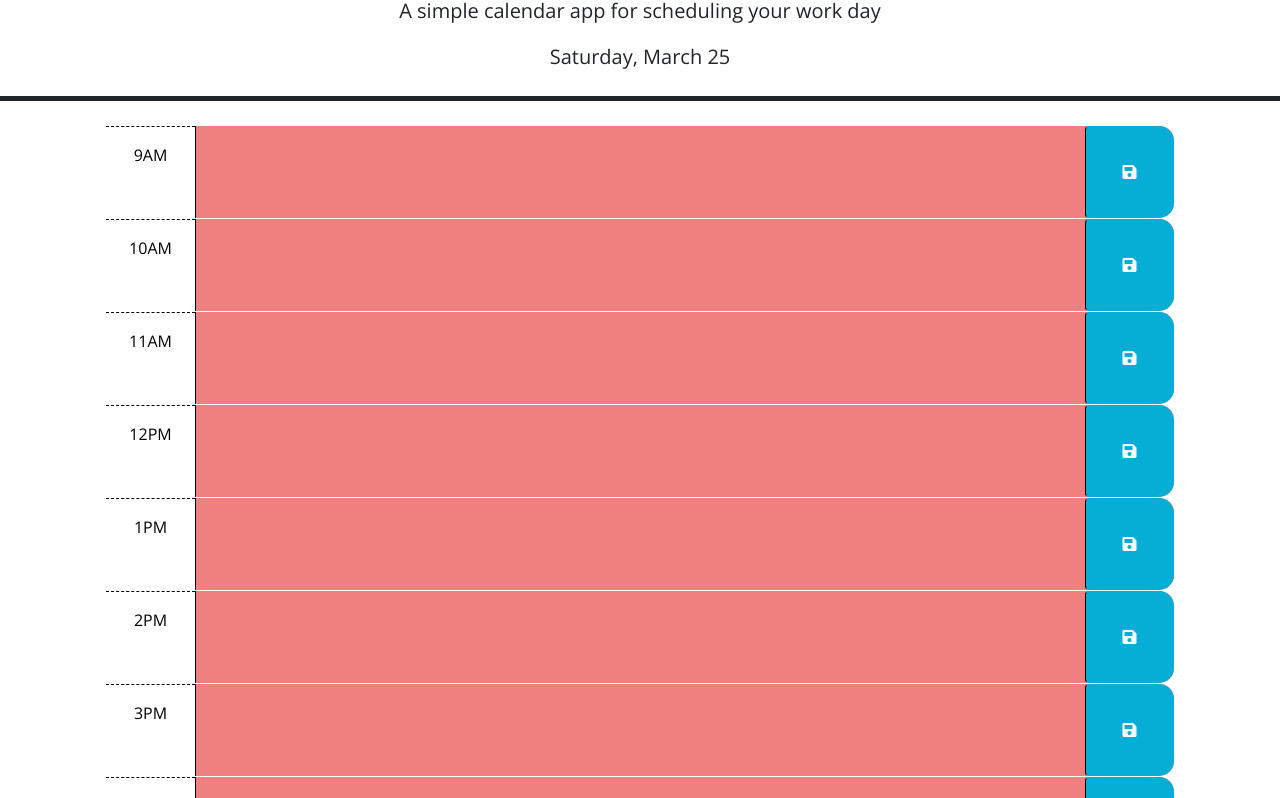
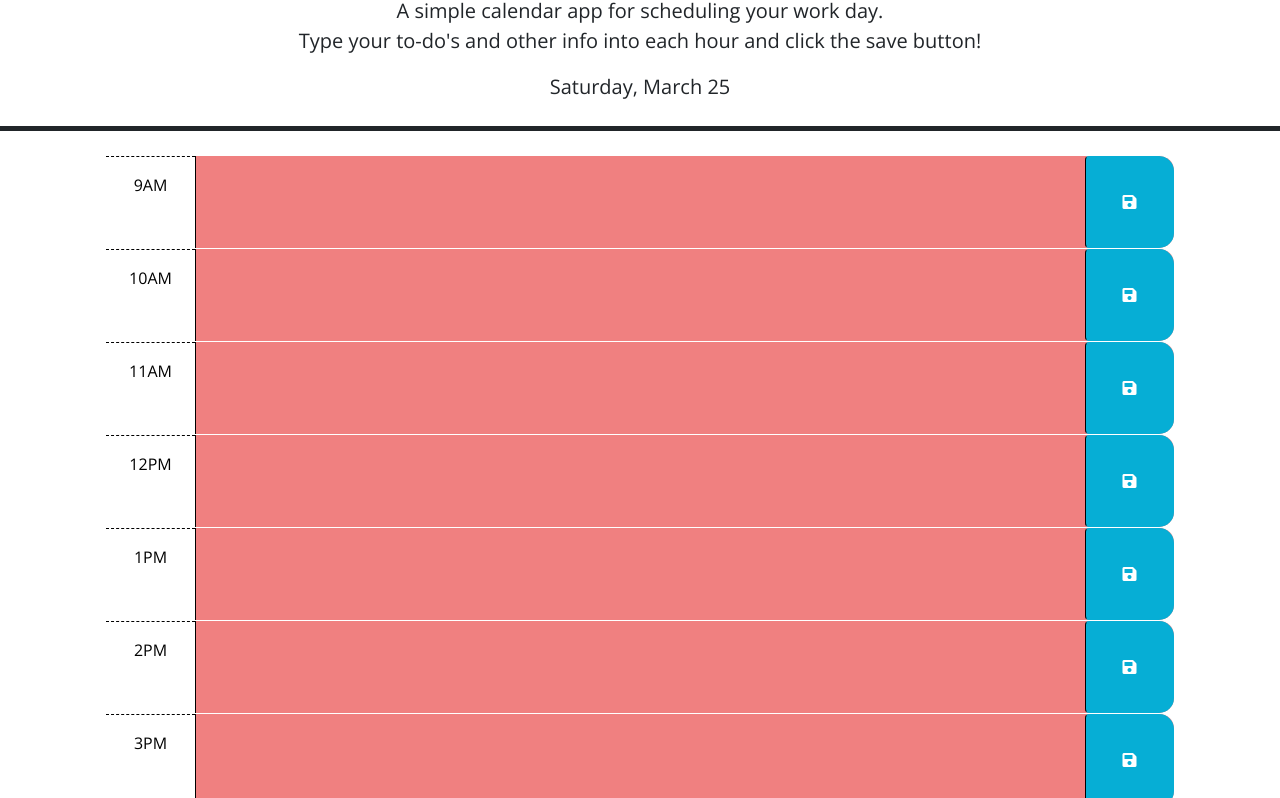
Before and after one commit to jhdavey/workdayscheduler, a plain HTML site: page index.html in a window 1280 px wide. Shown: the part 97-895 px from the top of the page. Drawn offline with nearby package versions, Linux system fonts and the light colour scheme.

Commit message:
Added instructions to header

```diff
--- a/index.html
+++ b/index.html
@@ -25,7 +25,8 @@
   <body>
     <header class="p-2 mb-4 border-5 border-bottom border-dark text-center">
       <h1 class="display-3">Work Day Scheduler</h1>
-      <p class="lead">A simple calendar app for scheduling your work day</p>
+      <p class="lead">A simple calendar app for scheduling your work day.<br />
+        Type your to-do's and other info into each hour and click the save button!</p>
       <p id="currentDay" class="lead"></p>
     </header>
     <div class="container-lg px-5 mb-3">
```
